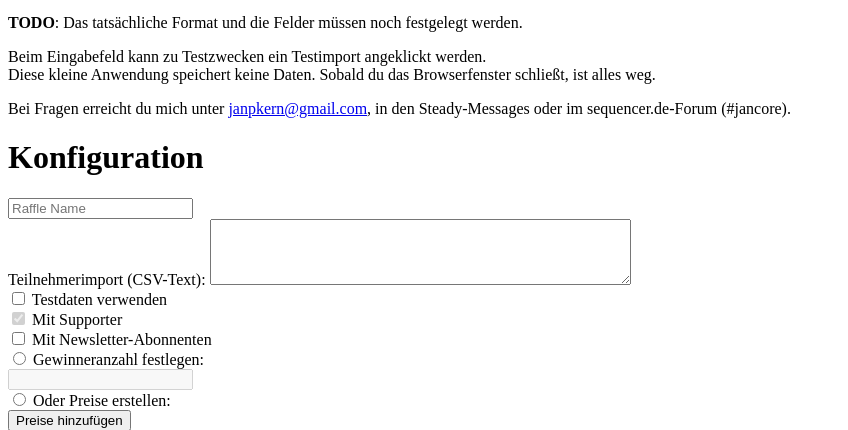
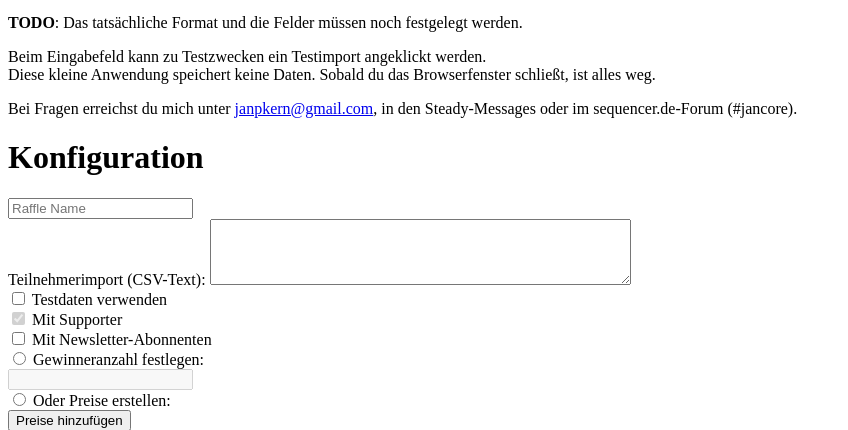
Before and after one commit to jankern/raffle-tool, a Python web app: template templates/index.html in a window 1280 px wide. Shown: the part 219-649 px from the top of the page, without its empty margins (0-848 px from the left). Run offline with Jinja, Linux system fonts and the light colour scheme; the template is opened without the code that fills it, so the values that code supplies are empty; some libraries are stand-ins or nearby versions.

Commit message:
version 1.0 done

```diff
--- a/SequencerTalk-Raffle-Tool-v1.0.csv
+++ b/SequencerTalk-Raffle-Tool-v1.0.csv
@@ -1,4 +1,4 @@
-Name;Email;SequencerTalk Supporter ;Active;Newsletter;Winnner / Prize
+Name;Email;SequencerTalk Supporter;Active;Newsletter
 Sophia Müller;user1@example.de;Sinus;ja;;
 Lukas Schmidt;user2@example.de;Sinus;ja;;
 Emma Wagner;user3@example.de;Sinus;ja;;
--- a/templates/index.html
+++ b/templates/index.html
@@ -73,13 +73,12 @@
           Browserfenster schließt, ist alles weg.
         </p>
         <p>
-          Bei Fragen erreicht du mich unter
+          Bei Fragen erreichst du mich unter
           <a href="mailto:janpkern@gmail.com">janpkern@gmail.com</a>, in den
           Steady-Messages oder im sequencer.de-Forum (#jancore).
         </p>
 
         <div class="row center">
-          <!-- <button type="button" id="info-state">Und weiter</button> -->
         </div>
       </div>
     </div>
@@ -91,7 +90,6 @@
         <form id="raffleForm">
           <div class="row">
             <div class="column column-1">
-              <!-- <label for="raffleName">Raffle Name:</label><br /> -->
               <input
                 type="text"
                 id="raffleName"
@@ -130,8 +128,6 @@
               />
               <label for="includeSupporter">Mit Supporter</label>
             </div>
-            <!-- </div>
-          <div class="row"> -->
             <div class="column column-2-3">
               <input
                 type="checkbox"
@@ -179,7 +175,6 @@
               <div id="pricesContainer"></div>
             </div>
           </div>
-          <!-- <button type="submit" id="raffleCreate">Raffle create</button> -->
         </form>
       </div>
     </div>
```
Also changed, not shown: 1 other file.
